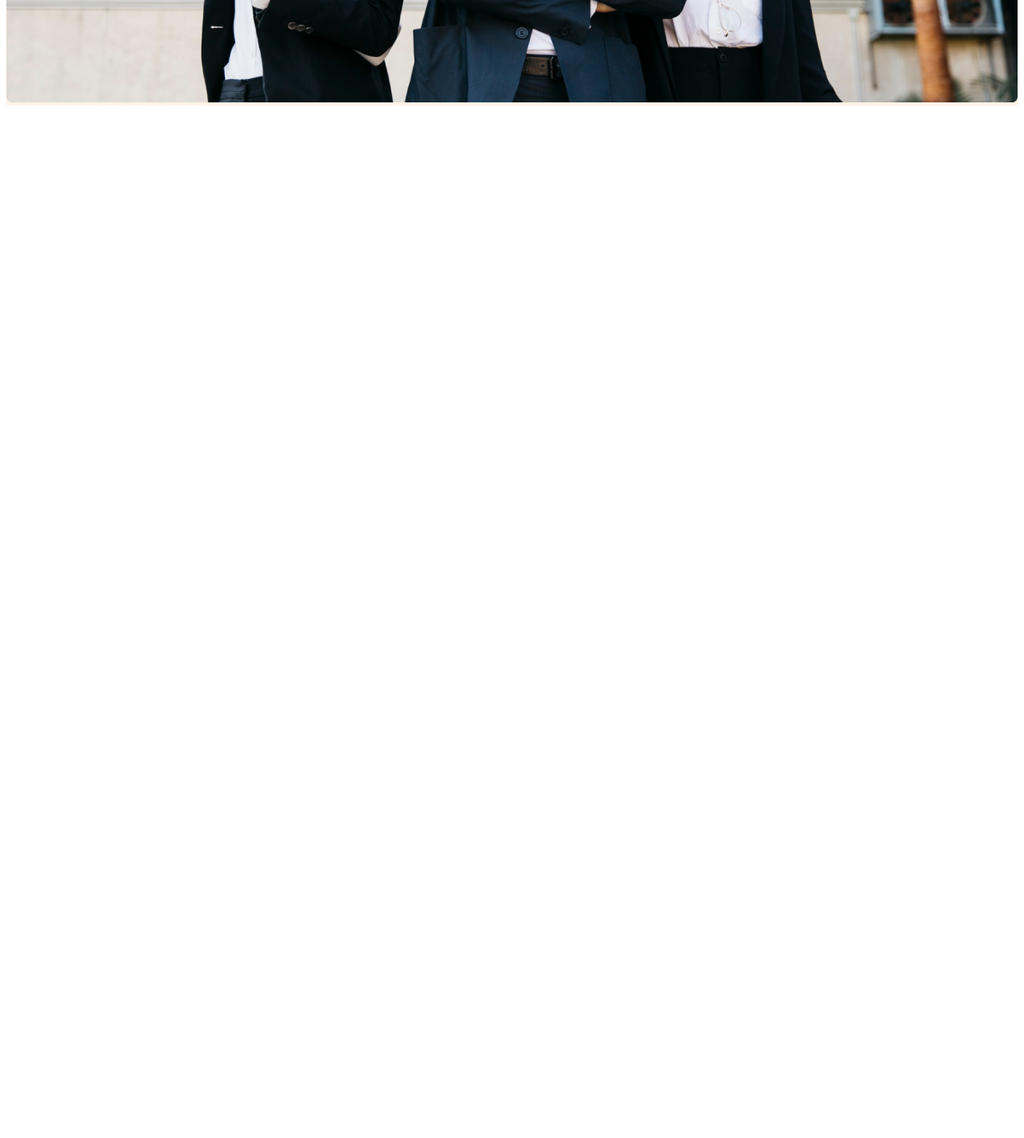
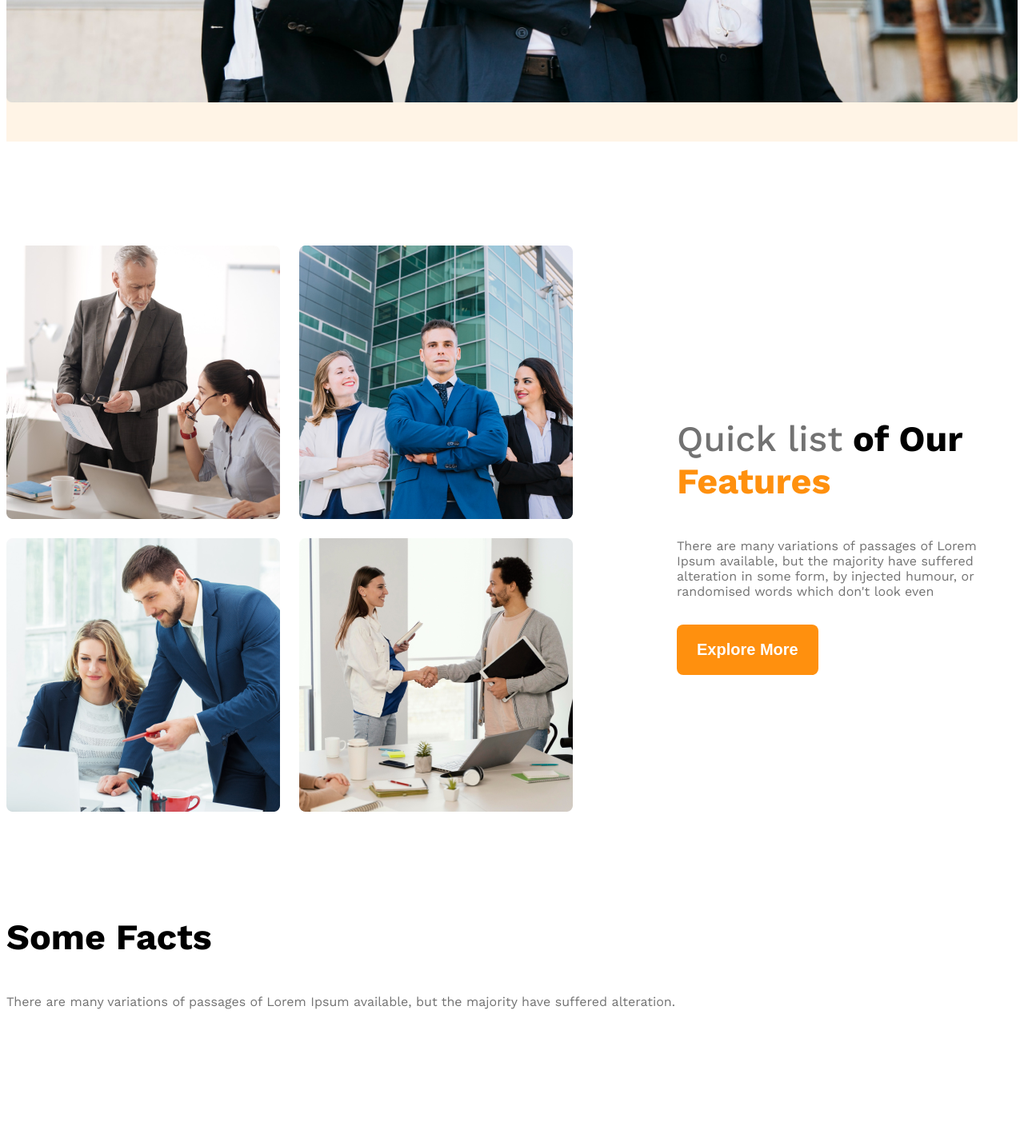
Before and after one commit to rayadkhan001/ph25_g3_architects_material, a plain HTML site: page index.html in a window 1280 px wide. Shown: the part 1042-2465 px from the top of the page at 80% size. Before the commit the page ends 1182 px from the top, so only its background shows below. Drawn offline with nearby package versions, Linux system fonts and the light colour scheme.

Commit message:
CREATED SOME FACTS

```diff
--- a/assets/css/mediaquary.css
+++ b/assets/css/mediaquary.css
@@ -1,22 +1,30 @@
-/* 'col' Extra small devices (portrait phones, less than 576px) */
-@media (max-width: 575.98px) {
-    .navbar, .nav-links {
+/* Extra small devices (phones, less than 576px) */
+@media screen and (max-width: 575.98px) {
+    .navbar,
+    .nav-links,
+    .teams {
         flex-direction: column;
+    }
+    .team_img_container {
+        display: grid;
+        grid-template-columns: repeat(1, 1fr);
+    }
+    .our_features {
+        margin-left: 20px;
     }
 }
 
-/* Small devices (landscape phones, 576px and above) */
-@media (min-width: 576px) and (max-width: 767.98px) {
-
+/* Medium devices (tablets, 576px to 992px) */
+@media screen and (min-width: 576px) and (max-width: 992px) {
+    .teams {
+        flex-direction: column;
+    }
+    .our_features {
+        margin-left: 50px auto;
+    }
 }
 
-
-/* Medium devices (tablets,768px and above) */
-@media (min-width: 768px) and (max-width: 991.98px) {
-
-}
-
-/* Large devices (desktops, 992px and above) */
+/* Large devices (992px and above) */
 @media (min-width: 992px) and (max-width: 1199.98px) {
 
 }
@@ -26,33 +34,15 @@
 
 }
 
-/* Extra large devices (1200px and above) */
 @media (min-width: 1400px) {
 
 }
 
-/* Extra large devices (1200px and above) */
-/*@media (min-width: 1400px) and (max-width: 1599.98) {
+/* Optional: Larger screens */
+@media (min-width: 1500px) and (max-width: 1999.98px) {
 
-}*/
+}
 
-/* Extra large devices (1200px and above) */
-/*@media (min-width: 1400px) and (max-width: 1599.98) {
+@media (min-width: 2000px) {
 
-}*/
-
-/* Extra large devices (1200px and above) */
-/*@media (min-width: 1500px) and (max-width: 1999.98) {
-
-}*/
-
-/* Extra extra large devices (large desktops,1400px and above) */
-/*@media (min-width: 2000px) {
-
-}*/
-
-/*@include media-breakpoint-up(sm) { ... }
-@include media-breakpoint-up(md) { ... }
-@include media-breakpoint-up(lg) { ... }
-@include media-breakpoint-up(xl) { ... }
-@include media-breakpoint-up(xxl) { ... }*/
+}
--- a/assets/css/style.css
+++ b/assets/css/style.css
@@ -20,12 +20,15 @@
 .text_gray {
     color: #424242;
 }
-
+.text_primary {
+    color: #FF900E;
+}
 /* DARK 3 */
 .text_light_gray {
     color: #727272;
 }
 .bg_light {
+    padding-bottom: 45px;
     background-color: rgba(255, 144, 14, 0.1);
 }
 .btn_primary {
@@ -36,6 +39,13 @@
     border-radius: 8px;
     color: #fff;
     background-color: #FF900E;
+}
+main > section{
+    margin-top: 130px;
+}
+.section_title{
+    font-size: 2.8em;
+    font-weight: 700;
 }
 /* HEADER & NAVBAR STYLES */
 .navbar{
@@ -74,3 +84,32 @@
 .banner_img {
     width: 100%;
 }
+/* MAIN STARTS */
+.main {
+    max-width: 1440px;
+    margin: 0 auto;
+}
+/* TEAM AND FEATURE RELATED STYLES */
+.teams {
+    align-items: center;
+}
+.team_img_container{
+    display: grid;
+    grid-template-columns: repeat(2, 1fr);
+    gap: 24px;
+}
+.our_features {
+    padding-left: 130px;
+    max-width: 530px;
+}
+.feature_desc {
+    font-size: 1em;
+    font-weight: 400;
+    color: #727272;
+    margin-top: 0;
+    margin-bottom: 32px;
+}
+#quick_list {
+    font-weight: 500;
+}
+/* MAIN ENDS*/
--- a/index.html
+++ b/index.html
@@ -4,9 +4,6 @@
     <meta charset="UTF-8">
     <meta name="viewport" content="width=device-width, initial-scale=1.0">
     <title>G3 Architects</title>
-    <!-- FAVICON LINK -->
-    <link rel="icon" href="assets/img/logo/wolf.png" type="image/png">
-    <!-- GOOGLE FONT LINKED ON CSS -->
     <!-- CUSTOM CSS LINK -->
     <link rel="stylesheet" href="assets/css/style.css">
     <link rel="stylesheet" href="assets/css/mediaquary.css">
@@ -55,7 +52,72 @@
     <!-- HEADER ENDS -->
 
     <!-- MAIN STARTS -->
-    <main></main>
+    <main class="main">
+        <section class="teams display_flex">
+            <div class="team_img_container">
+                <img src="assets/img/team1.png" alt="Team Member 1">
+                <img src="assets/img/team2.png" alt="Team Member 2">
+                <img src="assets/img/team3.png" alt="Team Member 3">
+                <img src="assets/img/team4.png" alt="Team Member 4">
+            </div>
+
+            <div class="our_features ">
+                <h3 class="section_title"><span id="quick_list" class="text_light_gray">Quick list</span> <span id="">of Our</span> <span class="text_primary">Features</span></h3>
+
+                <p class="feature_desc text_light_gray">There are many variations of passages of Lorem Ipsum available, but the majority have suffered alteration in some form, by injected humour, or randomised words which don't look even</p>
+                <button class="btn_primary">Explore More</button>
+            </div>
+        </section>
+
+        <!-- OUR FEATURES STARTS -->
+        <section>
+
+        </section>
+        <!-- OUR FEATURES ENDS -->
+
+
+        <!-- SOME FACTS STARTS -->
+        <section class="some_facts">
+            <!-- SECTION TITLE -->
+            <h3 class="section_title">Some Facts</h3>
+            <p class="text_light_gray">There are many variations of passages of Lorem Ipsum available, but the majority have suffered alteration.</p>
+
+            <!-- FACTS -->
+            <div class="facts_contaier">
+            <!-- .fact*4>img.fact_icon+h4.fact_number+h5.fact_name -->
+
+                <!-- FACT 1 -->
+                <div class="fact">
+                    <img src="assets/img/sponsors/" alt="" class="fact_icon">
+                    <h4 class="fact_number"></h4>
+                    <h5 class="fact_name"></h5>
+                </div>
+
+                <!-- FACT 2 -->
+                <div class="fact">
+                    <img src="" alt="" class="fact_icon">
+                    <h4 class="fact_number"></h4>
+                    <h5 class="fact_name"></h5>
+                </div>
+
+                <!-- FACT 3 -->
+                <div class="fact">
+                    <img src="" alt="" class="fact_icon">
+                    <h4 class="fact_number"></h4>
+                    <h5 class="fact_name"></h5>
+                </div>
+
+                <!-- FACT 4 -->
+                <div class="fact">
+                    <img src="" alt="" class="fact_icon">
+                    <h4 class="fact_number"></h4>
+                    <h5 class="fact_name"></h5>
+                </div>
+
+            </div>
+        </section>
+        <!-- SOME FACTS ENDS -->
+    </main>
     <!-- MAIN ENDS -->
 
     <!-- FOOTER STARTS -->
```
